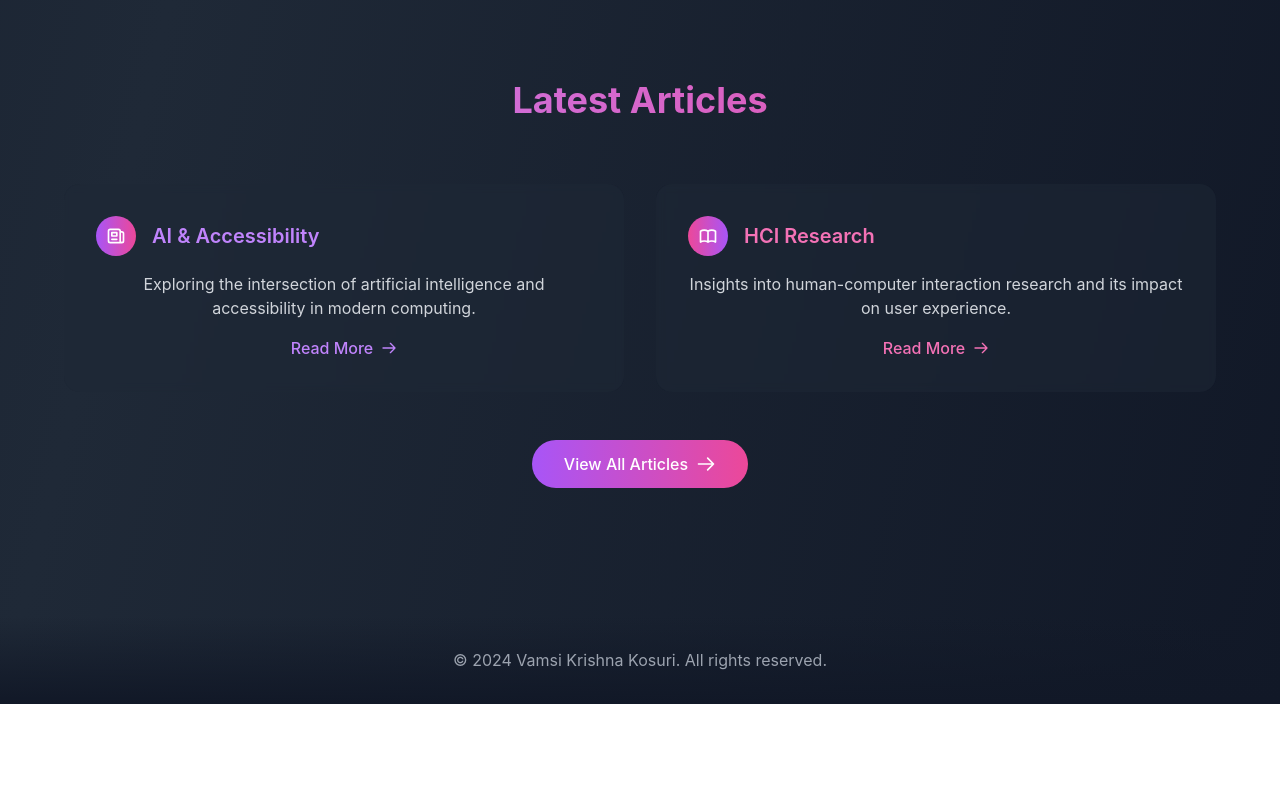
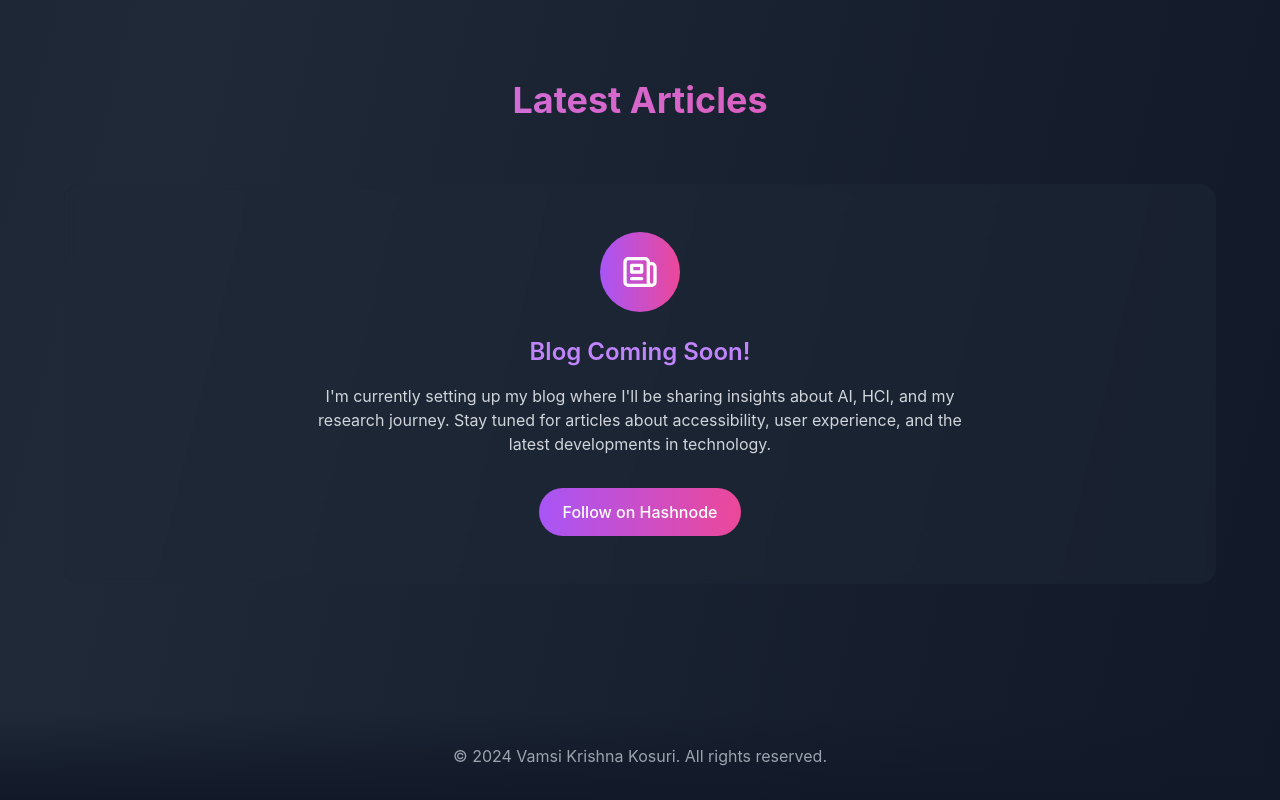
Before and after one commit to vamsikrishnakosuri/-vamsi-portfolio, a React (Vite) app: page / in a window 1280 px wide. Shown: the part 4600-5400 px from the top of the page. Before the commit the page ends 5304 px from the top, so only its background shows below. Built offline with nearby package versions, Linux system fonts and the light colour scheme.

Commit message:
feat: update blog section with coming soon message

```diff
--- a/src/App.jsx
+++ b/src/App.jsx
@@ -313,63 +313,27 @@ function App() {
             Latest Articles
           </h2>
           <div className="max-w-6xl mx-auto">
-            <div className="grid md:grid-cols-2 gap-8">
-              <div className="bg-gray-800/50 backdrop-blur-sm rounded-2xl p-8 animate-on-scroll transform hover:scale-105 transition-all duration-300 hover:shadow-xl hover:shadow-purple-500/20">
-                <div className="flex items-center mb-4">
-                  <div className="w-10 h-10 rounded-full bg-gradient-to-r from-purple-500 to-pink-500 flex items-center justify-center mr-4">
-                    <svg className="w-5 h-5 text-white" fill="none" stroke="currentColor" viewBox="0 0 24 24">
-                      <path strokeLinecap="round" strokeLinejoin="round" strokeWidth="2" d="M19 20H5a2 2 0 01-2-2V6a2 2 0 012-2h10a2 2 0 012 2v1m2 13a2 2 0 01-2-2V7m2 13a2 2 0 002-2V9a2 2 0 00-2-2h-2m-4-3H9M7 16h6M7 8h6v4H7V8z" />
-                    </svg>
-                  </div>
-                  <h3 className="text-xl font-semibold text-purple-400">AI & Accessibility</h3>
-                </div>
-                <p className="text-gray-300 mb-4">
-                  Exploring the intersection of artificial intelligence and accessibility in modern computing.
-                </p>
+            <div className="bg-gray-800/50 backdrop-blur-sm rounded-2xl p-12 text-center animate-on-scroll">
+              <div className="w-20 h-20 rounded-full bg-gradient-to-r from-purple-500 to-pink-500 flex items-center justify-center mx-auto mb-6">
+                <svg className="w-10 h-10 text-white" fill="none" stroke="currentColor" viewBox="0 0 24 24">
+                  <path strokeLinecap="round" strokeLinejoin="round" strokeWidth="2" d="M19 20H5a2 2 0 01-2-2V6a2 2 0 012-2h10a2 2 0 012 2v1m2 13a2 2 0 01-2-2V7m2 13a2 2 0 002-2V9a2 2 0 00-2-2h-2m-4-3H9M7 16h6M7 8h6v4H7V8z" />
+                </svg>
+              </div>
+              <h3 className="text-2xl font-semibold text-purple-400 mb-4">Blog Coming Soon!</h3>
+              <p className="text-gray-300 mb-8 max-w-2xl mx-auto">
+                I'm currently setting up my blog where I'll be sharing insights about AI, HCI, and my research journey.
+                Stay tuned for articles about accessibility, user experience, and the latest developments in technology.
+              </p>
+              <div className="flex justify-center gap-4">
                 <a
-                  href="#blogs"
-                  className="text-purple-400 hover:text-purple-300 transition-colors duration-300 inline-flex items-center gap-2"
+                  href="https://hashnode.com"
+                  target="_blank"
+                  rel="noopener noreferrer"
+                  className="px-6 py-3 rounded-full bg-gradient-to-r from-purple-500 to-pink-500 hover:from-purple-600 hover:to-pink-600 transition-all duration-300"
                 >
-                  Read More
-                  <svg className="w-4 h-4" fill="none" stroke="currentColor" viewBox="0 0 24 24">
-                    <path strokeLinecap="round" strokeLinejoin="round" strokeWidth="2" d="M14 5l7 7m0 0l-7 7m7-7H3" />
-                  </svg>
+                  Follow on Hashnode
                 </a>
               </div>
-
-              <div className="bg-gray-800/50 backdrop-blur-sm rounded-2xl p-8 animate-on-scroll transform hover:scale-105 transition-all duration-300 hover:shadow-xl hover:shadow-pink-500/20">
-                <div className="flex items-center mb-4">
-                  <div className="w-10 h-10 rounded-full bg-gradient-to-r from-pink-500 to-purple-500 flex items-center justify-center mr-4">
-                    <svg className="w-5 h-5 text-white" fill="none" stroke="currentColor" viewBox="0 0 24 24">
-                      <path strokeLinecap="round" strokeLinejoin="round" strokeWidth="2" d="M12 6.253v13m0-13C10.832 5.477 9.246 5 7.5 5S4.168 5.477 3 6.253v13C4.168 18.477 5.754 18 7.5 18s3.332.477 4.5 1.253m0-13C13.168 5.477 14.754 5 16.5 5c1.747 0 3.332.477 4.5 1.253v13C19.832 18.477 18.247 18 16.5 18c-1.746 0-3.332.477-4.5 1.253" />
-                    </svg>
-                  </div>
-                  <h3 className="text-xl font-semibold text-pink-400">HCI Research</h3>
-                </div>
-                <p className="text-gray-300 mb-4">
-                  Insights into human-computer interaction research and its impact on user experience.
-                </p>
-                <a
-                  href="#blogs"
-                  className="text-pink-400 hover:text-pink-300 transition-colors duration-300 inline-flex items-center gap-2"
-                >
-                  Read More
-                  <svg className="w-4 h-4" fill="none" stroke="currentColor" viewBox="0 0 24 24">
-                    <path strokeLinecap="round" strokeLinejoin="round" strokeWidth="2" d="M14 5l7 7m0 0l-7 7m7-7H3" />
-                  </svg>
-                </a>
-              </div>
-            </div>
-            <div className="text-center mt-12">
-              <a
-                href="#blogs"
-                className="inline-flex items-center gap-2 px-8 py-3 rounded-full bg-gradient-to-r from-purple-500 to-pink-500 hover:from-purple-600 hover:to-pink-600 transition-all duration-300"
-              >
-                View All Articles
-                <svg className="w-5 h-5" fill="none" stroke="currentColor" viewBox="0 0 24 24">
-                  <path strokeLinecap="round" strokeLinejoin="round" strokeWidth="2" d="M14 5l7 7m0 0l-7 7m7-7H3" />
-                </svg>
-              </a>
             </div>
           </div>
         </div>
```
